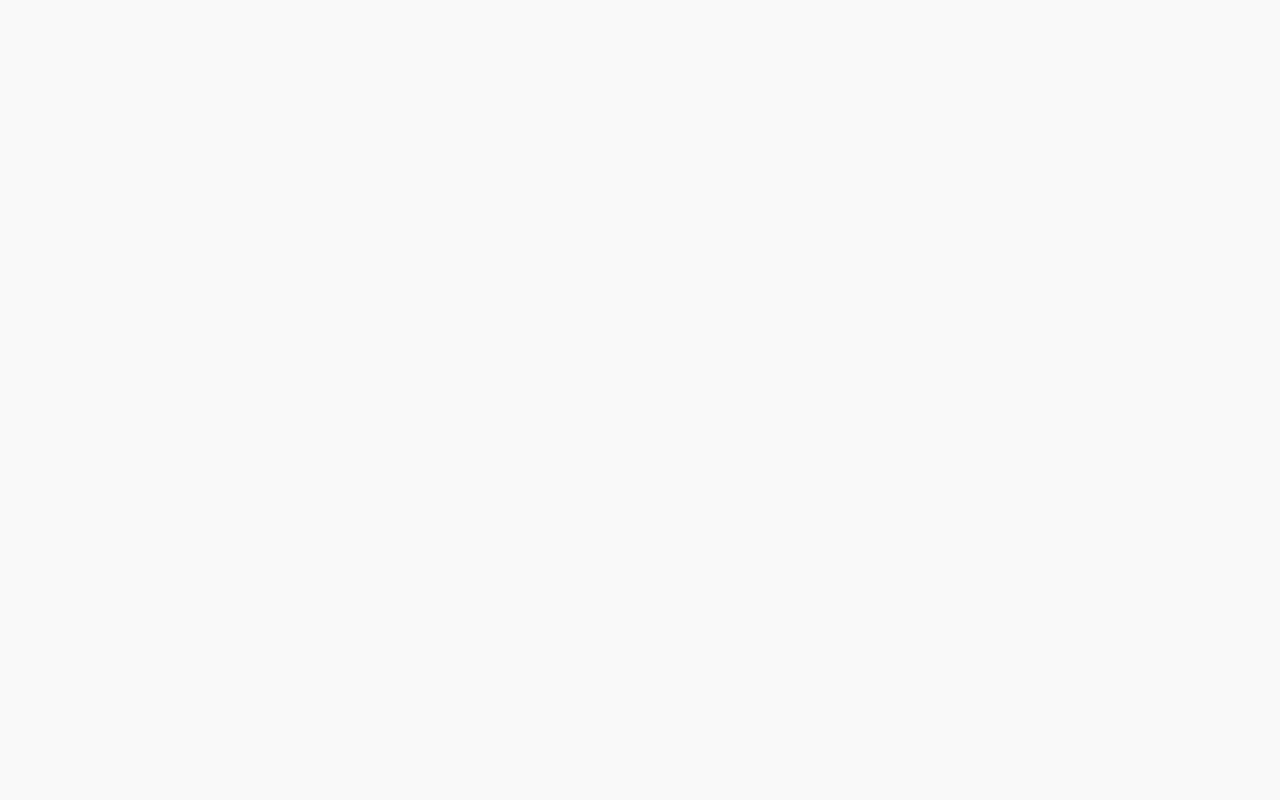
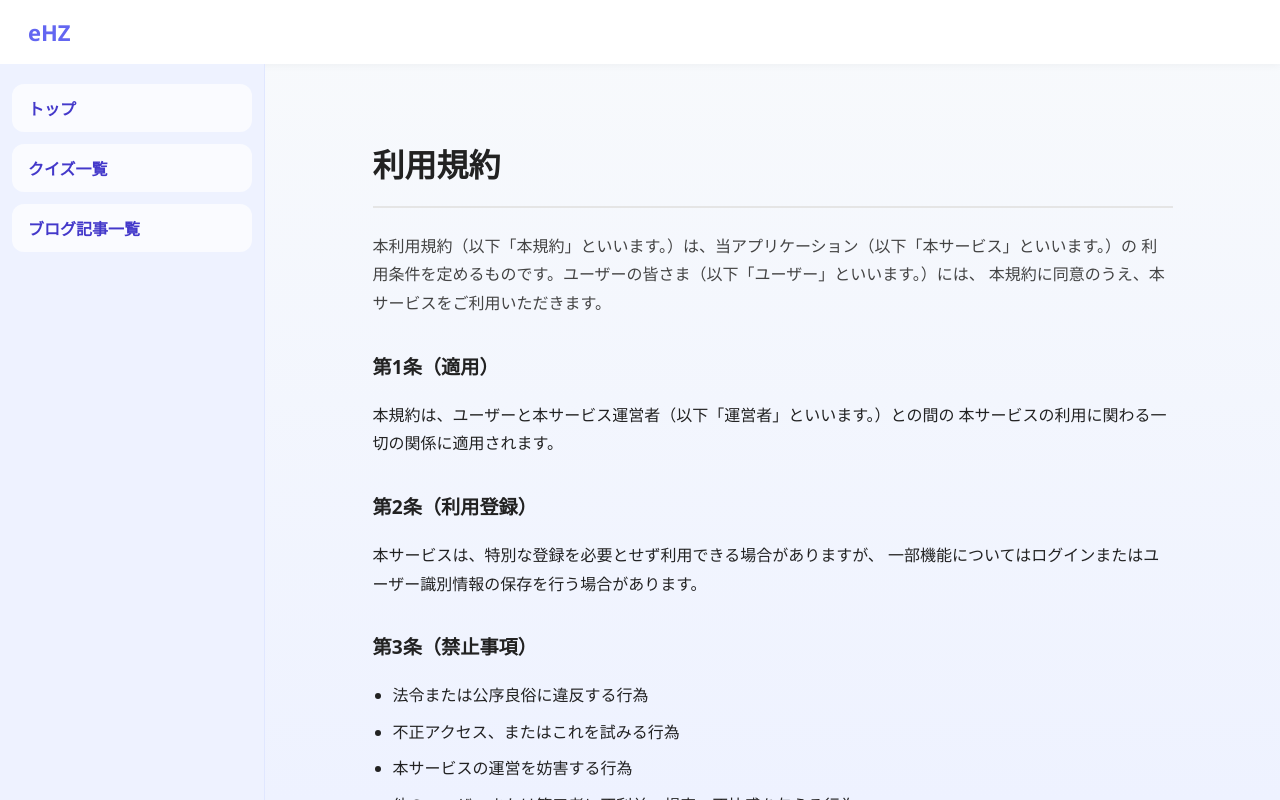
Before and after one commit to ShunKakuno/quiart, a React (Vite) app in the folder app/: page /terms-of-service in a window 1280 px wide. Before the commit this address had no page. Built offline with nearby package versions, Linux system fonts and the light colour scheme.

Commit message:
フッターの追加と利用規約の追加

```diff
--- a/app/src/appLayout.tsx
+++ b/app/src/appLayout.tsx
@@ -1,8 +1,16 @@
-import { Outlet, Link } from "react-router-dom"
-
+import { Outlet, Link, useLocation } from "react-router-dom"
+import { useEffect } from "react"
 import "@/css/appLayout.css"
 
 export function AppLayout() {
+  const { pathname } = useLocation()
+
+  useEffect(() => {
+    console.log("入った")
+    const el = document.querySelector(".content")
+    el?.scrollTo(0, 0)
+  }, [pathname])
+  console.log("pathname", pathname)
   return (
     <div className="app">
       <header className="header">
--- /dev/null
+++ b/app/src/css/pageLayout.css
@@ -0,0 +1,35 @@
+.page {
+  min-height: 100vh;
+  display: flex;
+  flex-direction: column;
+}
+
+.page-content {
+  flex: 1;
+}
+
+/* footer */
+.page-footer {
+  border-top: 1px solid #e5e5e5;
+  padding: 16px 24px;
+  display: flex;
+  justify-content: space-between;
+  align-items: center;
+  font-size: 0.85rem;
+  color: #666;
+}
+
+.page-footer-copy {
+  margin: 0;
+}
+
+.page-footer-nav a {
+  color: #666;
+  text-decoration: none;
+  margin-left: 16px;
+}
+
+.page-footer-nav a:hover {
+  text-decoration: underline;
+  color: #000;
+}
--- /dev/null
+++ b/app/src/css/terms.css
@@ -0,0 +1,45 @@
+.terms-container {
+  max-width: 800px;
+  margin: 40px auto;
+  padding: 0 20px 80px;
+  font-family: system-ui, -apple-system, BlinkMacSystemFont, "Segoe UI",
+    sans-serif;
+  line-height: 1.8;
+  color: #222;
+}
+
+.terms-title {
+  font-size: 2rem;
+  font-weight: bold;
+  margin-bottom: 24px;
+  border-bottom: 2px solid #e5e5e5;
+  padding-bottom: 12px;
+}
+
+.terms-text {
+  margin-bottom: 32px;
+  color: #444;
+}
+
+.terms-section {
+  margin-bottom: 32px;
+}
+
+.terms-section h2 {
+  font-size: 1.2rem;
+  font-weight: bold;
+  margin-bottom: 12px;
+}
+
+.terms-section p {
+  margin-bottom: 12px;
+}
+
+.terms-section ul,
+.terms-section ol {
+  padding-left: 20px;
+}
+
+.terms-section li {
+  margin-bottom: 8px;
+}
--- /dev/null
+++ b/app/src/pageLayout.tsx
@@ -0,0 +1,23 @@
+import { Link } from "react-router-dom"
+import "@/css/pageLayout.css"
+
+type Props = {
+  children: React.ReactNode
+}
+
+export function PageLayout({ children }: Props) {
+  return (
+    <div className="page">
+      <main className="page-content">
+        {children}
+      </main>
+
+      <footer className="page-footer">
+        <p className="page-footer-copy">© eHZ</p>
+        <nav className="page-footer-nav">
+          <Link to="/terms-of-service">利用規約</Link>
+        </nav>
+      </footer>
+    </div>
+  )
+}
--- a/app/src/pages/article.tsx
+++ b/app/src/pages/article.tsx
@@ -4,6 +4,7 @@ import ReactMarkdown from "react-markdown"
 import remarkGfm from "remark-gfm"
 import { useArticle } from "@/lib/hooks/useArticle"
 import { useIncrementArticleView } from "@/lib/hooks/useIncrementArticleView"
+import { PageLayout } from "@/pageLayout"
 import "@/css/article.css"
 
 export function Article() {
@@ -20,6 +21,7 @@ export function Article() {
   if (error || !article) return <p className="loading">記事が見つかりません</p>
 
   return (
+    <PageLayout>
       <div className="article-detail">
         <h1 className="article-title">{article.title}</h1>
         <p className="article-date">
@@ -38,5 +40,6 @@ export function Article() {
           </ReactMarkdown>
         </div>
       </div>
+    </PageLayout>
   )
 }
--- a/app/src/pages/articleList.tsx
+++ b/app/src/pages/articleList.tsx
@@ -1,5 +1,6 @@
 import { useArticleList } from "@/lib/hooks/useArticleList"
 import { Link } from "react-router-dom"
+import { PageLayout } from "@/pageLayout"
 import "@/css/articleList.css"
 import type { Article as ArticleType } from "@/lib/types/article"
 
@@ -7,7 +8,7 @@ export function ArticleList() {
   const { data, isLoading } = useArticleList()
 
   return (
-    <>
+    <PageLayout>
       {isLoading ? (
         <p className="loading">Loading...</p>
       ) : (
@@ -33,6 +34,6 @@ export function ArticleList() {
           ))}
         </div>
       )}
-    </>
+    </PageLayout>
   )
 }
--- a/app/src/pages/quiz.tsx
+++ b/app/src/pages/quiz.tsx
@@ -2,6 +2,7 @@ import { useEffect } from "react"
 import { useParams } from "react-router-dom"
 import { useQuiz } from "@/lib/hooks/useQuiz"
 import { QuizCard } from "@/components/card/quizCard"
+import { PageLayout } from "@/pageLayout"
 import { useIncrementQuizView } from "@/lib/hooks/useIncrementQuizView"
 
 export function Quiz() {
@@ -18,6 +19,7 @@ export function Quiz() {
   if (error || !quiz) return <p className="loading">クイズが見つかりません</p>
 
   return (
+    <PageLayout>
       <div>
         {!isLoading ? (
           <div>
@@ -29,6 +31,7 @@ export function Quiz() {
           <p>Loading...</p>
         )}
       </div>
+    </PageLayout>
   )
 
 }
--- a/app/src/pages/quizList.tsx
+++ b/app/src/pages/quizList.tsx
@@ -1,5 +1,6 @@
 import { useQuizList } from "@/lib/hooks/useQuizList"
 import { Link } from "react-router-dom"
+import { PageLayout } from "@/pageLayout"
 import "@/css/quizList.css"
 
 export function QuizList() {
@@ -8,6 +9,7 @@ export function QuizList() {
   if (isLoading) return <p>Loading...</p>
 
   return (
+    <PageLayout>
       <div className="quiz-list">
         {data!.map(quiz => (
           <Link
@@ -19,5 +21,6 @@ export function QuizList() {
           </Link>
         ))}
       </div>
+    </PageLayout>
   )
 }
--- /dev/null
+++ b/app/src/pages/termsOfService.tsx
@@ -0,0 +1,96 @@
+import { PageLayout } from "@/pageLayout"
+import "@/css/terms.css"
+
+export function TermsOfService() {
+  return (
+    <PageLayout>
+      <div className="terms-container">
+        <h1 className="terms-title">利用規約</h1>
+
+        <p className="terms-text">
+          本利用規約（以下「本規約」といいます。）は、当アプリケーション（以下「本サービス」といいます。）の
+          利用条件を定めるものです。ユーザーの皆さま（以下「ユーザー」といいます。）には、
+          本規約に同意のうえ、本サービスをご利用いただきます。
+        </p>
+
+        <section className="terms-section">
+          <h2>第1条（適用）</h2>
+          <p>
+            本規約は、ユーザーと本サービス運営者（以下「運営者」といいます。）との間の
+            本サービスの利用に関わる一切の関係に適用されます。
+          </p>
+        </section>
+
+        <section className="terms-section">
+          <h2>第2条（利用登録）</h2>
+          <p>
+            本サービスは、特別な登録を必要とせず利用できる場合がありますが、
+            一部機能についてはログインまたはユーザー識別情報の保存を行う場合があります。
+          </p>
+        </section>
+
+        <section className="terms-section">
+          <h2>第3条（禁止事項）</h2>
+          <ul>
+            <li>法令または公序良俗に違反する行為</li>
+            <li>不正アクセス、またはこれを試みる行為</li>
+            <li>本サービスの運営を妨害する行為</li>
+            <li>他のユーザーまたは第三者に不利益・損害・不快感を与える行為</li>
+            <li>本サービスの内容を無断で複製、転載、改変する行為</li>
+            <li>その他、運営者が不適切と判断する行為</li>
+          </ul>
+        </section>
+
+        <section className="terms-section">
+          <h2>第4条（サービス内容の変更・停止）</h2>
+          <p>
+            運営者は、ユーザーへの事前の通知なく、
+            本サービスの内容を変更、追加、または停止することができます。
+          </p>
+        </section>
+
+        <section className="terms-section">
+          <h2>第5条（知的財産権）</h2>
+          <p>
+            本サービス内の文章、画像、プログラム、クイズデータ等に関する著作権および
+            その他の知的財産権は、運営者または正当な権利者に帰属します。
+          </p>
+        </section>
+
+        <section className="terms-section">
+          <h2>第6条（免責事項）</h2>
+          <ol>
+            <li>本サービスの内容の正確性、完全性、有用性について保証するものではありません。</li>
+            <li>本サービスの利用により生じた損害について、運営者は一切の責任を負いません。</li>
+            <li>システム障害、通信環境、メンテナンス等により利用できない場合があります。</li>
+          </ol>
+        </section>
+
+        <section className="terms-section">
+          <h2>第7条（個人情報の取扱い）</h2>
+          <p>
+            本サービスにおけるユーザー情報の取扱いについては、
+            別途定める「プライバシーポリシー」に従うものとします。
+          </p>
+        </section>
+
+        <section className="terms-section">
+          <h2>第8条（規約の変更）</h2>
+          <p>
+            運営者は、必要と判断した場合には、ユーザーに通知することなく
+            本規約を変更することができます。
+          </p>
+        </section>
+
+        <section className="terms-section">
+          <h2>第9条（準拠法・管轄）</h2>
+          <p>
+            本規約の解釈にあたっては、日本法を準拠法とします。
+            本サービスに関して生じた紛争については、
+            運営者の所在地を管轄する裁判所を専属的合意管轄とします。
+          </p>
+        </section>
+      </div>
+    </PageLayout>
+  )
+}
--- a/app/src/pages/top.tsx
+++ b/app/src/pages/top.tsx
@@ -9,6 +9,7 @@ import {
 import { QuizCard } from "@/components/card/quizCard"
 import { ArticleRanking } from "@/components/ranking/ArticleRanking"
 import { QuizRanking } from "@/components/ranking/QuizRanking"
+import { PageLayout } from "@/pageLayout"
 import "@/css/top.css"
 
 export function Top() {
@@ -20,6 +21,7 @@ export function Top() {
   const { data: unpopularArticleRankingData, isLoading: isUnpopularArticleRankingLoading } = useUnpopularArticleRanking()
 
   return (
+    <PageLayout>
       <div>
         <h1>最新のクイズ</h1>
         {!isLatestQuizLoading ? (
@@ -103,5 +105,6 @@ export function Top() {
           <p>Loading...</p>
         )}
       </div>
+    </PageLayout>
   )
 }
--- a/app/src/router.tsx
+++ b/app/src/router.tsx
@@ -8,6 +8,7 @@ import { PostArticle } from "@/pages/postArticle"
 import { CreateQuiz } from "@/pages/createQuiz"
 import { AdminLogin } from "@/pages/adminLogin"
 import { AdminDashboard } from "@/pages/adminDashboard"
+import { TermsOfService } from "@/pages/termsOfService"
 import { AppLayout } from "@/appLayout"
 
 export const Router = () => (
@@ -19,6 +20,7 @@ export const Router = () => (
         <Route path="/quiz/:id" element={<Quiz />} />
         <Route path="/articleList" element={<ArticleList />} />
         <Route path="/article/:id" element={<Article />} />
+        <Route path="/terms-of-service" element={<TermsOfService />} />
         <Route path="/admin/postArticle" element={<PostArticle />} />
         <Route path="/admin/createQuiz" element={<CreateQuiz />} />
         <Route path="/admin/login" element={<AdminLogin />} />
```
Also changed, not shown: app/src/pages/result.tsx (deleted). Lines whose indentation alone changed are shown as unchanged.
